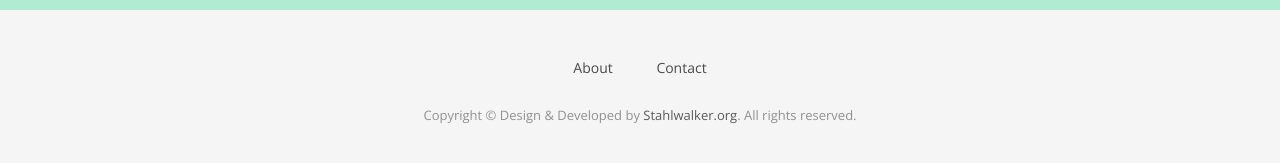
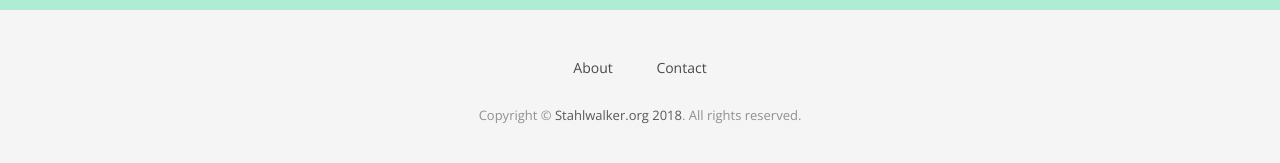
Before and after one commit to Stahlwalker/blog, a Jekyll site: the page built from index.html, in a window 1280 px wide and 900 px high, scrolled down 1705 px. Shown: the part 707-870 px from the top of the window. Built offline with Jekyll 4.4.1, drawn with Linux system fonts in a browser that asks for light colours; nearby versions of some CDN libraries; some web fonts are replaced.

Commit message:
footer update

```diff
--- a/_layouts/default.html
+++ b/_layouts/default.html
@@ -65,7 +65,7 @@
           <div class="row">
             <div class="col-md-12">
               {% include footer-nav.html %}
-              <p>Copyright &copy; Design & Developed by <a href="http://www.stahlwalker.github.io/blog">Stahlwalker.org</a>. All rights reserved.</p>
+              <p>Copyright &copy; <a href="http://www.stahlwalker.github.io/blog">Stahlwalker.org 2018</a>. All rights reserved.</p>
             </div>
           </div>
         </div>
```
Also changed, not shown: 10 other files.
